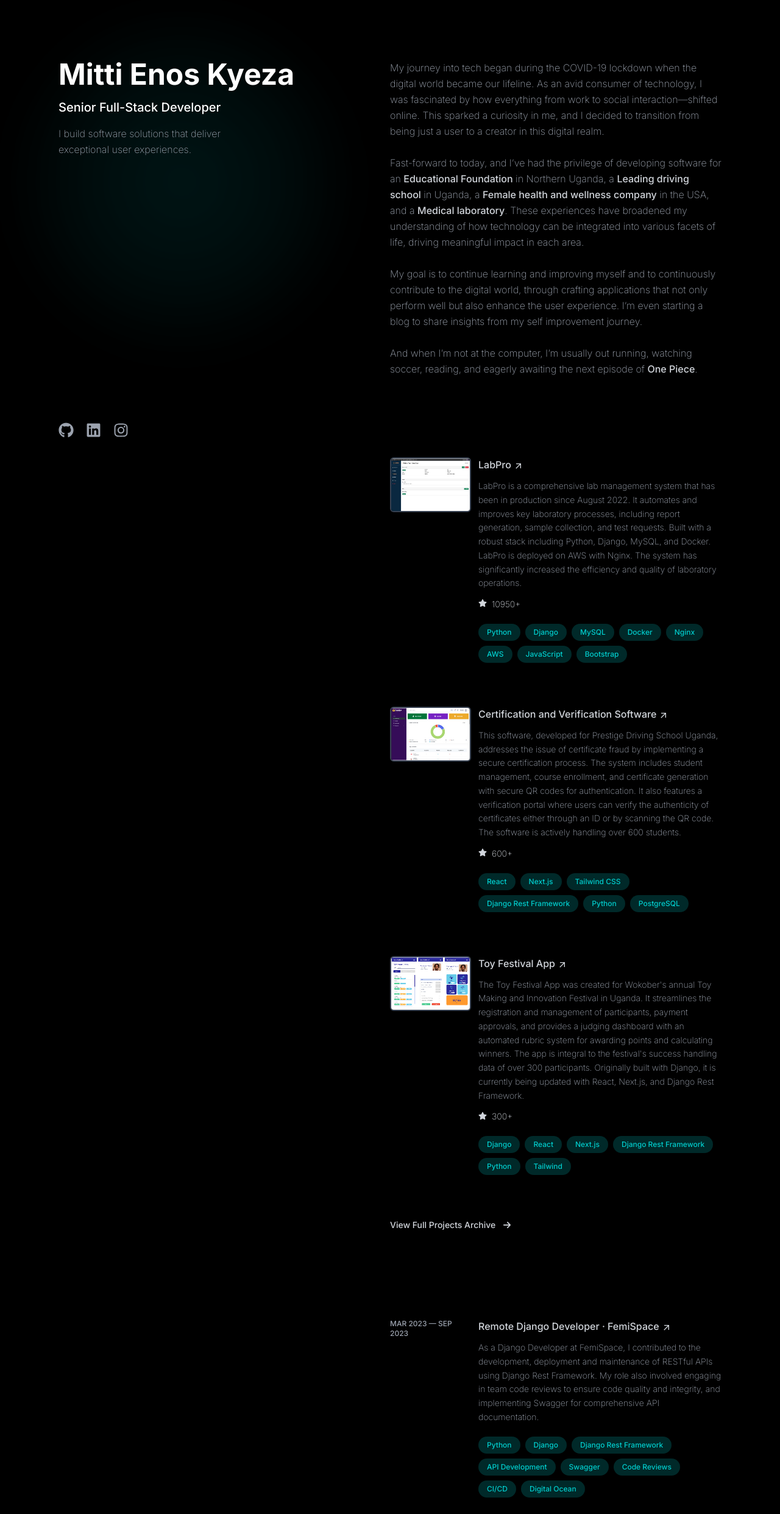
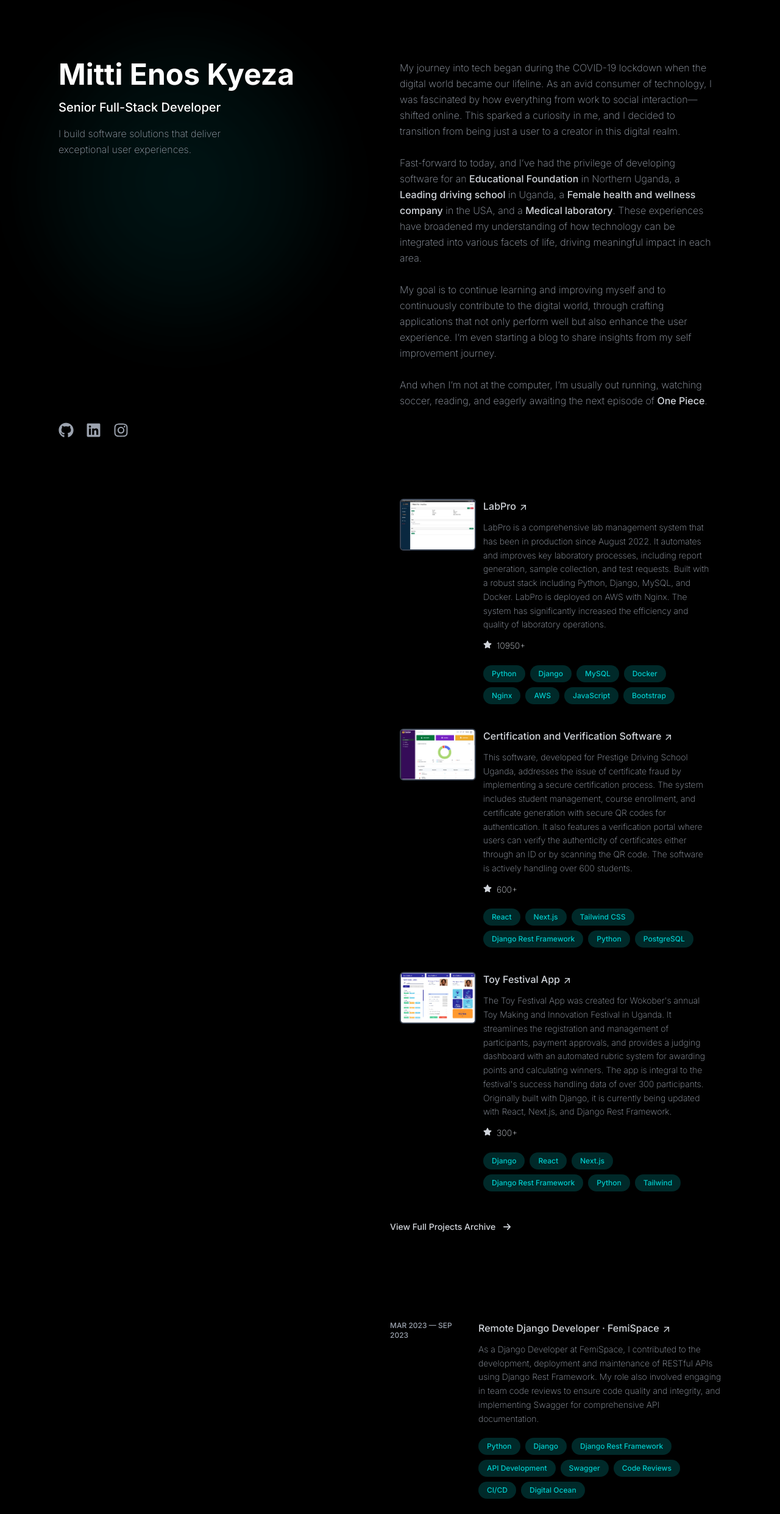
Before and after one commit to enoskyeza/portfolio, a Next.js app: page / in a window 1280 px wide. Shown: the top 2483 px of the page at 61% size. Built offline with nearby package versions, Linux system fonts and the light colour scheme.

Commit message:
modify hover styles for project section

```diff
--- a/src/app/globals.css
+++ b/src/app/globals.css
@@ -64,7 +64,7 @@ body {
     }
 
     .text-hover {
-      color:rgb(var(--light-green))
+        color: rgb(var(--light-green))
     }
 
     /* lg styles */
@@ -81,6 +81,7 @@ body {
     .section-padding {
         @apply py-[50px] lg:mb-8
     }
+
     .section-title {
         @apply uppercase pb-12 text-base
         lg:hidden
@@ -104,6 +105,7 @@ body {
         @apply font-medium text-gray-300 text-base pb-3
         w-fit flex items-end hover:items-center hover:gap-0.5
         hover:text-hover hover:cursor-pointer transition-colors duration-300 ease-in-out
+        lg:group-hover:text-hover lg:group-hover:items-center lg:group-hover:gap-0.5
     }
 
     .xp-body {
@@ -114,6 +116,7 @@ body {
         @apply bg-[color:rgba(var(--light-green),0.2)] text-[color:rgb(var(--light-green))] rounded-full mb-2 px-3.5 py-1.5 me-2  font-medium text-xs w-fit
     }
 
+
     /*  Project Section */
     .project-img {
         @apply border-solid border-2 rounded-md border-gray-700 shadow-lg
@@ -123,6 +126,15 @@ body {
     .xp-link {
         @apply flex gap-3 font-medium w-fit text-sm text-gray-300 pb-3
         hover:text-hover hover:cursor-pointer transition-colors duration-300 ease-in-out
+    }
+
+    .lg-hover {
+        @apply hover:bg-[rgba(var(--dark),0.3)] hover:cursor-pointer lg:p-4
+    }
+
+    /* Custom CSS for opacity effect */
+    .projects:hover .lg-hover:not(:hover) {
+        @apply opacity-50;
     }
 }
 
--- a/src/components/about.tsx
+++ b/src/components/about.tsx
@@ -2,7 +2,7 @@ import React from "react";
 
 const About = () => {
     return (
-        <section className="section-padding" id="about-section">
+        <section className="section-padding lg:px-4" id="about-section">
             <h2 className="section-title">About</h2>
             <p className="section-body">
                 My journey into tech began during the COVID-19 lockdown when the digital world became our lifeline.
--- a/src/components/project.tsx
+++ b/src/components/project.tsx
@@ -1,20 +1,21 @@
 import React from "react";
-import { projects } from "@/components/data";
-import { FaArrowRight } from "react-icons/fa6";
-import { FaStar } from "react-icons/fa";
-import { MdOutlineArrowOutward } from "react-icons/md";
+import {projects} from "@/components/data";
+import {FaArrowRight} from "react-icons/fa6";
+import {FaStar} from "react-icons/fa";
+import {MdOutlineArrowOutward} from "react-icons/md";
 import Image from "next/image";
 
 const Project = () => {
     return (
         <section className="section-padding" id="project-section">
             <h2 className="section-title">Projects</h2>
+            <div className="projects">
                 {projects.map((item) => (
-                <div key={item.id} className="sm:flex gap-3 pb-16">
+                    <div key={item.id} className="sm:flex gap-3 pb-16 lg:lg-hover group">
                         <div className='order-last sm:w-3/4'>
                             <h4 className="xp-title">
                                 {item.name}
-                            <MdOutlineArrowOutward  className="mb-0.5 ms-1"/>
+                                <MdOutlineArrowOutward className="mb-0.5 ms-1"/>
                             </h4>
                             <p className="xp-body">
                                 {item.description}
@@ -24,7 +25,7 @@ const Project = () => {
                                 <div
                                     className="font-extralight text-sm -mt-3 mb-5 leading-relaxed text-gray-300
                                             items-center flex gap-2">
-                                <FaStar />
+                                    <FaStar/>
                                     <p className="pt-1">{item.rating}</p>
                                 </div>
                             }
@@ -47,9 +48,10 @@ const Project = () => {
                         </div>
                     </div>
                 ))}
-            <h4 className="xp-link items-center hover:gap-5">
+            </div>
+            <h4 className="xp-link items-center hover:gap-5 lg:mt-6">
                 View Full Projects Archive
-                <FaArrowRight />
+                <FaArrowRight/>
             </h4>
         </section>
     )
```
Lines whose indentation alone changed are shown as unchanged.
